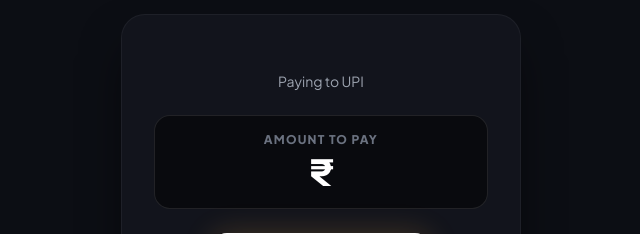
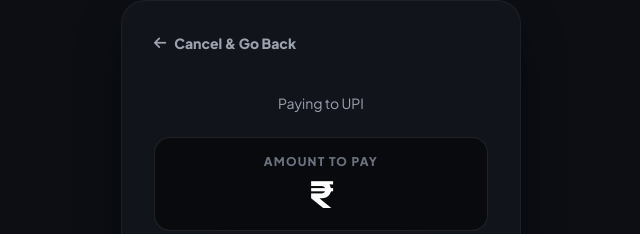
Before and after one commit to KARAMbhaiyaaaa425/KARAN13467GH, a Flask app: template templates/checkout.html in a window 1280 px wide. Shown: the top 234 px of the page, without its empty margins (319-959 px from the left). Run offline with Flask 3, Linux system fonts and the light colour scheme; the template is opened without the code that fills it, so the values that code supplies are empty; some libraries are stand-ins or nearby versions.

Commit message:
Add files via upload

```diff
--- a/templates/checkout.html
+++ b/templates/checkout.html
@@ -158,6 +158,12 @@
 <body>
 
     <div class="checkout-container text-center">
+        <!-- Cancel Button -->
+        <div class="text-left mb-4">
+            <button id="cancelBtn" class="text-gray-400 hover:text-white text-sm font-bold flex items-center gap-2 transition-colors">
+                <i class="fas fa-arrow-left"></i> Cancel & Go Back
+            </button>
+        </div>
         <!-- Logo Header -->
         <div class="mb-6 flex flex-col justify-center items-center gap-2">
             <h1 class="text-3xl font-black tracking-wider" style="{% if theme=='cyberpunk' %}color:#0f0; text-shadow:0 0 10px #0f0;{% elif theme=='retro' %}color:#000;{% endif %}">{{ display_name }}</h1>
```
